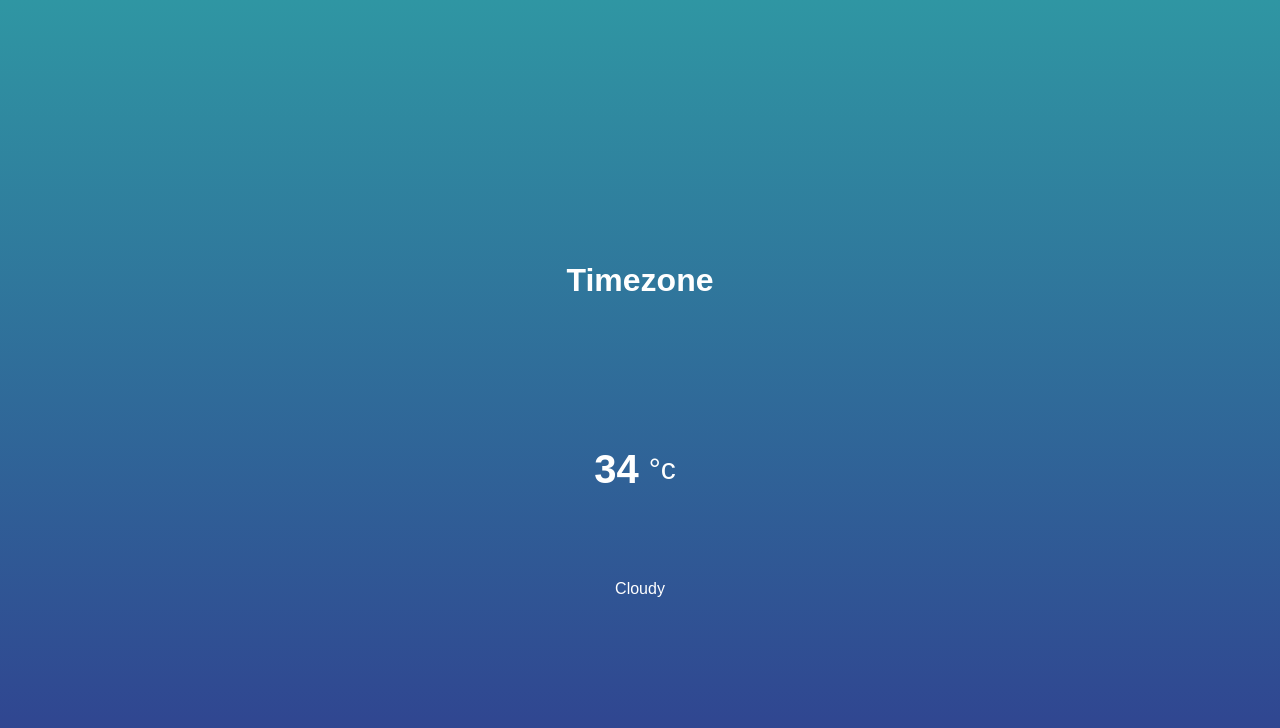
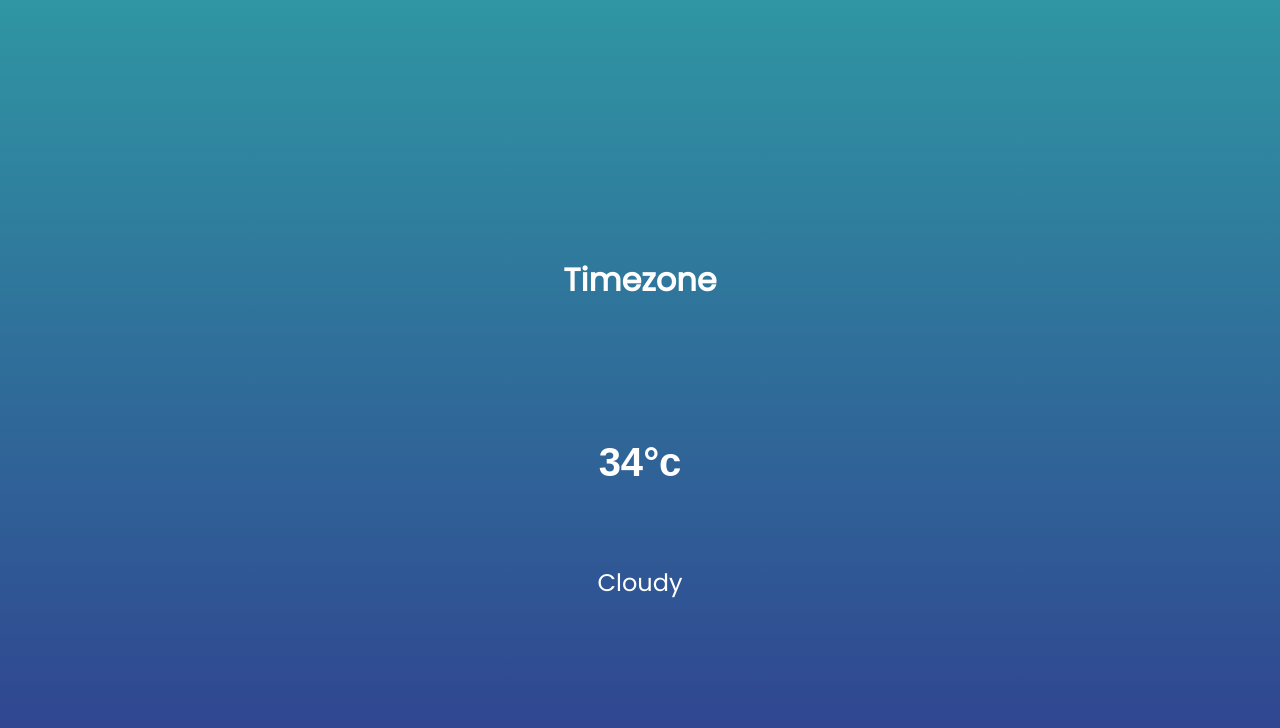
Before and after one commit to zaki-dawrey/weather, a plain HTML site: page index.html in a window 1280 px wide. Drawn offline with Linux system fonts and the light colour scheme.

Commit message:
added new font-family

```diff
--- a/app.js
+++ b/app.js
@@ -11,9 +11,8 @@ function getWeatherData (){
 
         fetch(`https://api.openweathermap.org/data/2.5/onecall?lat=${latitude}&lon=${longitude}&exclude=hourly,minutely&units=metric&appid=${ApiKey}`).then(res => res.json()).then(data => {
         const {temp} = data.current;
-
         //Set DOM Elements from the API
-        temperatureDegree.textContent = temp;
+        temperatureDegree.textContent = Math.round(temp);
         temperatureDescription.textContent = data.current.weather[0].description;
         locationTimezone.textContent = data.timezone;
 
--- a/index.html
+++ b/index.html
@@ -5,6 +5,7 @@
     <meta http-equiv="X-UA-Compatible" content="IE=edge">
     <meta name="viewport" content="width=device-width, initial-scale=1.0">
     <title>Weather</title>
+    <link href="https://fonts.googleapis.com/css2?family=Poppins&display=swap" rel="stylesheet">
     <link rel="stylesheet" href="./style.css">
 </head>
 <body>
@@ -15,12 +16,10 @@
     <div class="temperature">
         <div class="degree-section">
             <h2 class="temperature-degree">34</h2>
-            <span>&deg;c</span>
+            <h2>&deg;c</h2>
         </div>
         <div class="temperature-description">Cloudy</div>
     </div>
-
-    <script src="./skycons.js"></script>
     <script src="./app.js"></script>
 </body>
 </html>
--- a/style.css
+++ b/style.css
@@ -41,3 +41,12 @@ body{
 .degree-section h2{
     font-size: 40px;
 }
+
+.temperature-description{
+    font-family: "Poppins", sans-serif;
+    font-size: 1.5rem;
+}
+
+.location-timezone{
+    font-family: "Poppins", sans-serif;
+}
```
